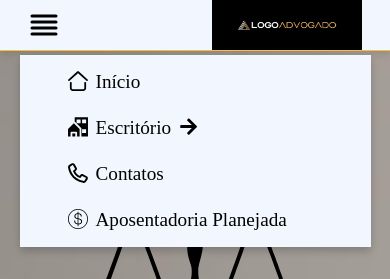
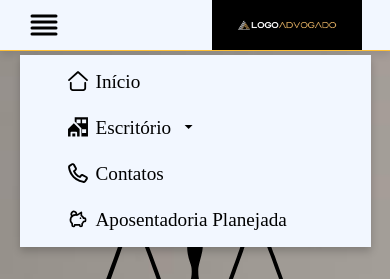
Before and after one commit to rodriguesrai/landing-page-baptista, a React (Vite) app: page / in a window 390 px wide. Both pictures are taken after a click on the button 91 px from the left and 25 px from the top of the page. Shown: the top 279 px of the page. Built offline with nearby package versions, Linux system fonts and the light colour scheme.

Commit message:
altera ícon drowdown

```diff
--- a/src/components/Header/NavMobile.tsx
+++ b/src/components/Header/NavMobile.tsx
@@ -15,7 +15,8 @@ import {
   NavItemDropdown,
   NavItemNoLink,
 } from './NavMobile.styled'
-import { FaArrowDown, FaArrowRight } from 'react-icons/fa'
+import { MdArrowDropDown, MdArrowDropDownCircle } from 'react-icons/md'
+import { TbPigMoney } from 'react-icons/tb'
 
 export default function NavMobile() {
   const [openNav, setOpenNav] = useState('closed')
@@ -50,7 +51,11 @@ export default function NavMobile() {
               alt='escritório'
             />
             <p>Escritório</p>
-            {openDropdown === 'closed' ? <FaArrowRight /> : <FaArrowDown />}
+            {openDropdown === 'closed' ? (
+              <MdArrowDropDown />
+            ) : (
+              <MdArrowDropDownCircle />
+            )}
           </NavItemContent>
         </NavItemNoLink>
 
@@ -80,7 +85,7 @@ export default function NavMobile() {
 
         <NavItem onClick={toggleNavBar} to='/servicos'>
           <NavItemContent>
-            <ImgNavItem src={IconPrevidencia} alt='home' />
+            <TbPigMoney size={20} />
             <p>Aposentadoria Planejada</p>
           </NavItemContent>
         </NavItem>
```
